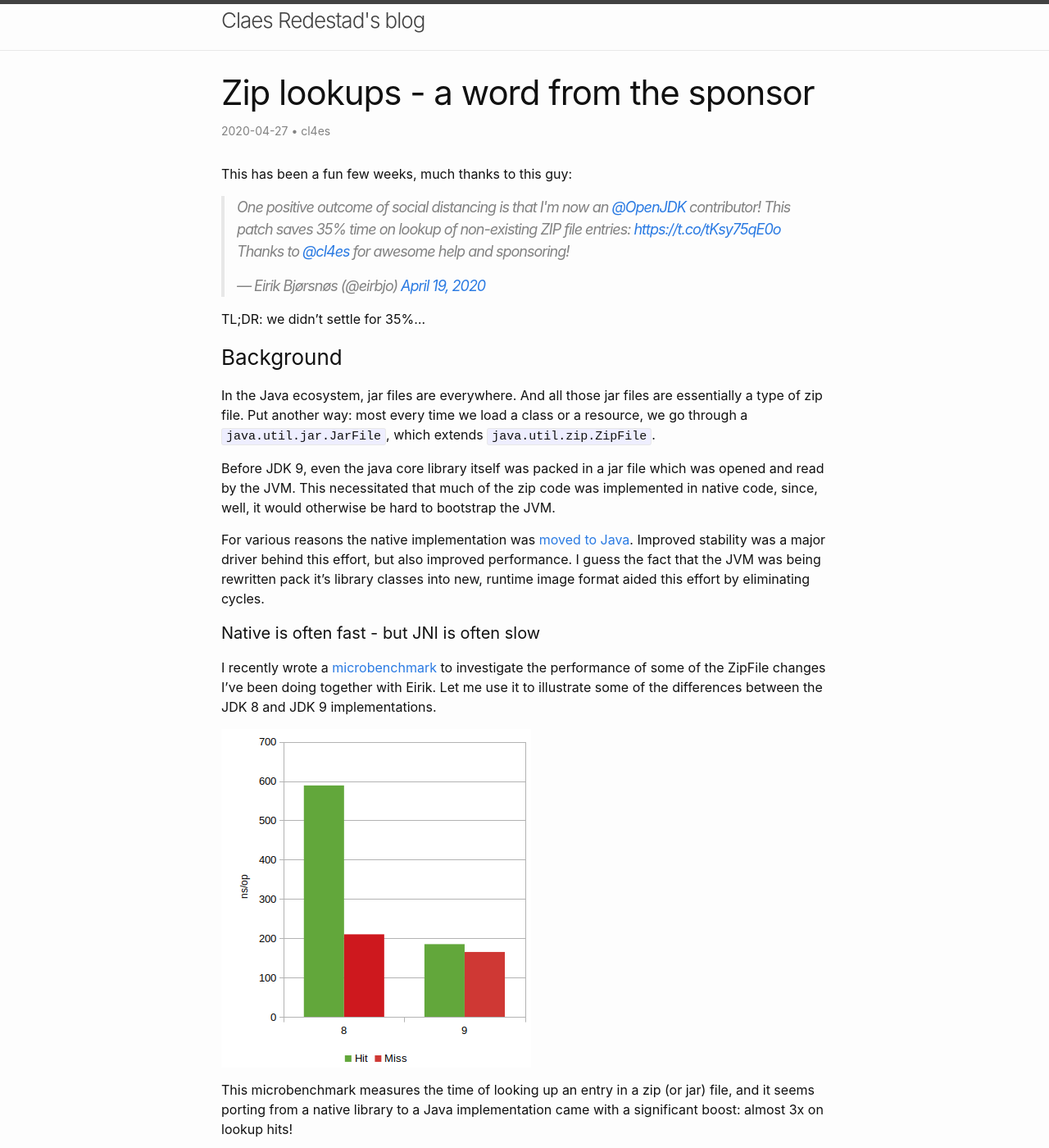
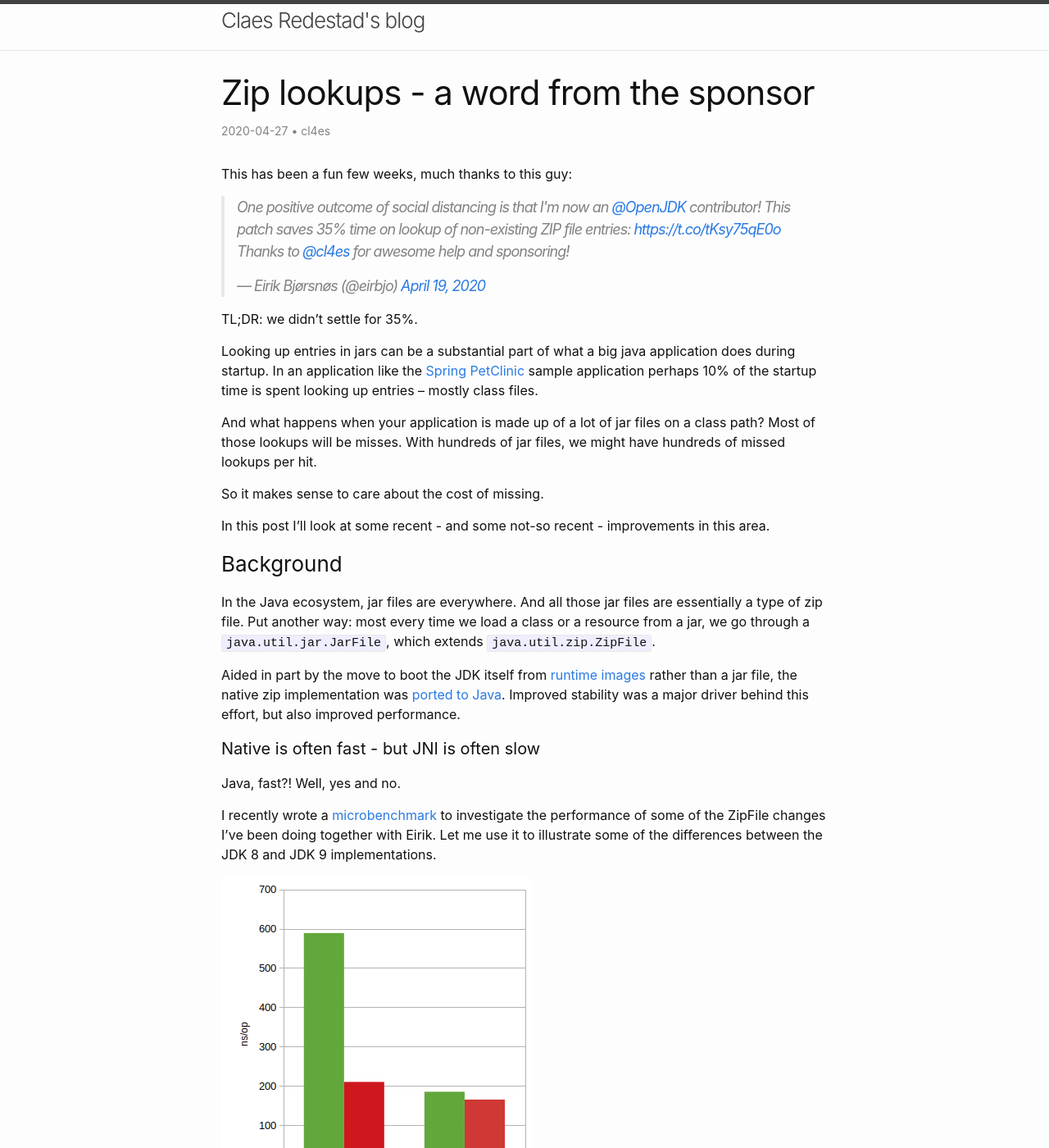
Before and after one commit to cl4es/cl4es.github.io, a Jekyll site: the page built from _posts/2020-04-27-Zip-Lookups.md, in a window 1280 px wide and 1400 px high. Shown: the whole window at 82% size. Built offline with Jekyll 4.4.1, drawn with Linux system fonts in a browser that asks for light colours; comment, search, counter and statistics services are not loaded; some of the changed text lies outside the part shown.

Commit message:
Refined flow

```diff
--- a/_posts/2020-04-27-Zip-Lookups.md
+++ b/_posts/2020-04-27-Zip-Lookups.md
@@ -11,27 +11,35 @@ This has been a fun few weeks, much thanks to this guy:
 
 <blockquote class="twitter-tweet"><p lang="en" dir="ltr">One positive outcome of social distancing is that I&#39;m now an <a href="https://twitter.com/OpenJDK?ref_src=twsrc%5Etfw">@OpenJDK</a> contributor! This patch saves 35% time on lookup of non-existing ZIP file entries: <a href="https://t.co/tKsy75qE0o">https://t.co/tKsy75qE0o</a> Thanks to <a href="https://twitter.com/cl4es?ref_src=twsrc%5Etfw">@cl4es</a> for awesome help and sponsoring!</p>&mdash; Eirik Bjørsnøs (@eirbjo) <a href="https://twitter.com/eirbjo/status/1251774366544773121?ref_src=twsrc%5Etfw">April 19, 2020</a></blockquote> <script async src="https://platform.twitter.com/widgets.js" charset="utf-8"></script>
 
-TL;DR: we didn't settle for 35%...
+TL;DR: we didn't settle for 35%.
+
+Looking up entries in jars can be a substantial part of what a big java
+application does during startup. In an application like the
+[Spring PetClinic](https://github.com/spring-projects/spring-petclinic) sample
+ application perhaps 10% of the startup time is spent looking up entries -- mostly class files.
+
+ And what happens when your application is made up of a lot of jar files on a class path? Most of those lookups
+ will be misses. With hundreds of jar files, we might have hundreds of missed lookups per hit.
+
+ So it makes sense to care about the cost of missing.
+
+ In this post I'll look at some recent - and some not-so recent - improvements in this area.
 
 ### Background
 
 In the Java ecosystem, jar files are everywhere. And all those jar files are
 essentially a type of zip file. Put another way: most every time we load a
-class or a resource, we go through a `java.util.jar.JarFile`, which extends
-`java.util.zip.ZipFile`.
+class or a resource from a jar, we go through a `java.util.jar.JarFile`, which
+extends `java.util.zip.ZipFile`.
 
-Before JDK 9, even the java core library itself was packed in a jar file which
-was opened and read by the JVM. This necessitated that much of the zip code was
-implemented in native code, since, well, it would otherwise be hard to bootstrap
- the JVM.
-
-For various reasons the native implementation was
-[moved to Java](https://bugs.openjdk.java.net/browse/JDK-8146693). Improved
-stability was a major driver behind this effort, but also improved performance.
-I guess the fact that the JVM was being rewritten pack it's library classes into
-new, runtime image format aided this effort by eliminating cycles.
+Aided in part by the move to boot the JDK itself from  [runtime images](https://openjdk.java.net/jeps/220)
+ rather than a jar file, the native zip
+implementation was [ported to Java](https://bugs.openjdk.java.net/browse/JDK-8146693).
+Improved stability was a major driver behind this effort, but also improved performance.
 
 #### Native is often fast - but JNI is often slow
+
+Java, fast?! Well, yes and no.
 
 I recently wrote a [microbenchmark](http://cr.openjdk.java.net/~redestad/8243469/open.01/raw_files/new/test/micro/org/openjdk/bench/java/util/zip/ZipFileGetEntry.java)
 to investigate the performance of some of the ZipFile changes I've been doing together with Eirik. Let me
@@ -46,8 +54,9 @@ file, and it seems porting from a native library to a Java implementation came
 with a significant boost: almost 3x on lookup hits!
 
 While the native code itself is very fast, the overheads of hopping back and forth
-between Java and native is significant. When you have to do it over and over,
-the costs really do add up.
+between Java and native are significant. When you have to do it over and over,
+the costs add up. So unless the work we do in a native library can be batched
+in a way that
 
 #### Setting the stage
 
@@ -66,8 +75,7 @@ to make looking up entries in multi-release jar files [faster](https://bugs.open
 
 Before I've even had a change to sponsor the first patch, along comes Eirik
  with a patch using [bloom filters](https://mail.openjdk.java.net/pipermail/core-libs-dev/2020-April/065788.html)
- to avoid spending time looking up entries that aren't there. Backed up with
- data showing a sizeable improvement on the [Spring PetClinic](https://github.com/spring-projects/spring-petclinic) sample application.
+ to avoid spending time looking up entries that aren't there. Along with data showing a decent impovement on PetClinic.
 
  While I enjoy a good bloom filter as much as anyone, they might add some footprint overhead
  and the additional test would be an extra cost if we know the lookup will be a 'hit'.
@@ -134,11 +142,11 @@ out for review:
  it look like cost of hits were regressing. These "regressions" were nowhere to
  be found in the microbenchmark that I created for JDK-8243469.
 
- The explanation is that when optimizing things away from the miss path that
- were previously shared, then a hit is much more likely to take paths that have
- not been warmed up as much yet. So the hits look like they cost a bit more,
- which is because they spend relatively more time in the interpreter compared
- to before on a specific startup test, while the net total time is much improved.
+ The explanation is that when optimizing things away from the "miss" path that
+ were previously shared with the "hit" path, then a hit is now much more likely to
+ call into take paths that have been warmed up as much. So the hits look costlier
+ because they spend relatively more time in the interpreter compared
+ to before, even though they do roughly the same amount - or a bit less - of work.
 
 #### Conclusion
 
@@ -149,8 +157,8 @@ By moving the Zip implementation to Java in JDK 9 we started a series of
 
  <img src="/images/2020/zip_8_to_15.png" alt="From 124ns/op to 20ns/op on misses">
 
-On the PetClinic application, these improvements have improved startup time by
-almost 10%, or a few hundred milliseconds.
+On the Spring PetClinic application, these improvements have improved startup time by
+a few hundred milliseconds.
 
 Big thanks to [@eirbjo](https://twitter.com/eirbjo) for a great collaboration!
 
```
